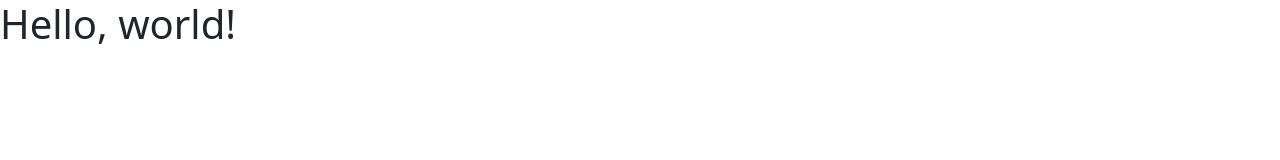
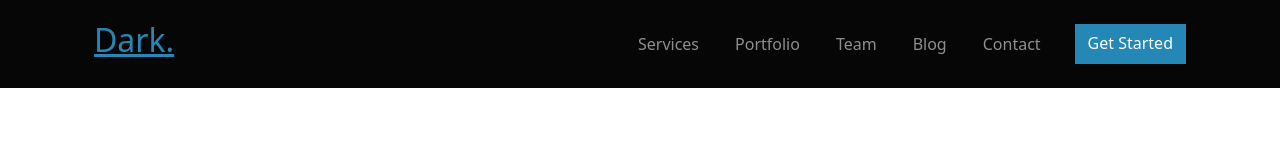
Before and after one commit to Mehyar-Farzat/Darky-Landing-Page, a plain HTML site: page index.html in a window 1280 px wide. Drawn offline with nearby package versions, Linux system fonts and the light colour scheme.

Commit message:
add navbar

```diff
--- a/css/style.css
+++ b/css/style.css
@@ -0,0 +1,19 @@
+
+/* Navbar */
+.btn-navbar{
+    background-color: #2487B6;
+    border-radius: 0px;
+    color: white;
+}
+.mynavbar{
+    background-color: #060606;
+}
+.btn:hover{
+    color: white;
+}
+.nav-logo{
+    color: #2487B6;
+}
+.nav-item{
+    padding-inline: 10px;
+}
--- a/index.html
+++ b/index.html
@@ -1,13 +1,54 @@
 <!doctype html>
 <html lang="en">
-  <head>
-    <meta charset="utf-8">
-    <meta name="viewport" content="width=device-width, initial-scale=1">
-    <title>Bootstrap demo</title>
-    <link href="https://cdn.jsdelivr.net/npm/bootstrap@5.3.0-alpha1/dist/css/bootstrap.min.css" rel="stylesheet" integrity="sha384-GLhlTQ8iRABdZLl6O3oVMWSktQOp6b7In1Zl3/Jr59b6EGGoI1aFkw7cmDA6j6gD" crossorigin="anonymous">
+
+<head>
+  <meta charset="utf-8">
+  <meta name="viewport" content="width=device-width, initial-scale=1">
+  <title>Dark</title>
+  <link href="https://cdn.jsdelivr.net/npm/bootstrap@5.3.0-alpha1/dist/css/bootstrap.min.css" rel="stylesheet"
+    integrity="sha384-GLhlTQ8iRABdZLl6O3oVMWSktQOp6b7In1Zl3/Jr59b6EGGoI1aFkw7cmDA6j6gD" crossorigin="anonymous">
+  <link rel="stylesheet" href="css/style.css">
   </head>
-  <body>
-    <h1>Hello, world!</h1>
+<body>
+
+<!-- start navbar -->
+
+  <div class="mynavbar">
+    <div class="container">
+      <nav class="navbar navbar-expand-lg navbar-dark py-2">
+        <div class="container-fluid">
+          <h2><a class="nav-logo" href="#">Dark.</a></h2>
+          <button class="navbar-toggler" type="button" data-bs-toggle="collapse" data-bs-target="#navbarColor02" aria-controls="navbarColor02" aria-expanded="false" aria-label="Toggle navigation">
+            <span class="navbar-toggler-icon"></span>
+          </button>
+          <div class="collapse navbar-collapse" id="navbarColor02">
+            <ul class="navbar-nav ms-auto py-3">
+
+              <li class="nav-item">
+                <a class="nav-link" href="#">Services</a>
+              </li>
+              <li class="nav-item">
+                <a class="nav-link" href="#">Portfolio</a>
+              </li>
+              <li class="nav-item">
+                <a class="nav-link" href="#">Team</a>
+              </li>
+              <li class="nav-item">
+                <a class="nav-link" href="#">Blog</a>
+              </li>
+              <li class="nav-item">
+                <a class="nav-link" href="#">Contact</a>
+              </li>
+              <a href="#" class="btn btn-navbar ms-lg-3">Get Started</a>
+            </ul>
+
+          </div>
+        </div>
+      </nav>
+    </div>
+  </div>
+
+ <!-- end navbar -->
 
 
 
@@ -19,8 +60,9 @@
 
 
 
+  <script src="https://cdn.jsdelivr.net/npm/bootstrap@5.3.0-alpha1/dist/js/bootstrap.bundle.min.js"
+    integrity="sha384-w76AqPfDkMBDXo30jS1Sgez6pr3x5MlQ1ZAGC+nuZB+EYdgRZgiwxhTBTkF7CXvN" crossorigin="anonymous">
+  </script>
+</body>
 
-
-    <script src="https://cdn.jsdelivr.net/npm/bootstrap@5.3.0-alpha1/dist/js/bootstrap.bundle.min.js" integrity="sha384-w76AqPfDkMBDXo30jS1Sgez6pr3x5MlQ1ZAGC+nuZB+EYdgRZgiwxhTBTkF7CXvN" crossorigin="anonymous"></script>
-  </body>
 </html>
```
Also changed, not shown: img/hero-img.png (added).
